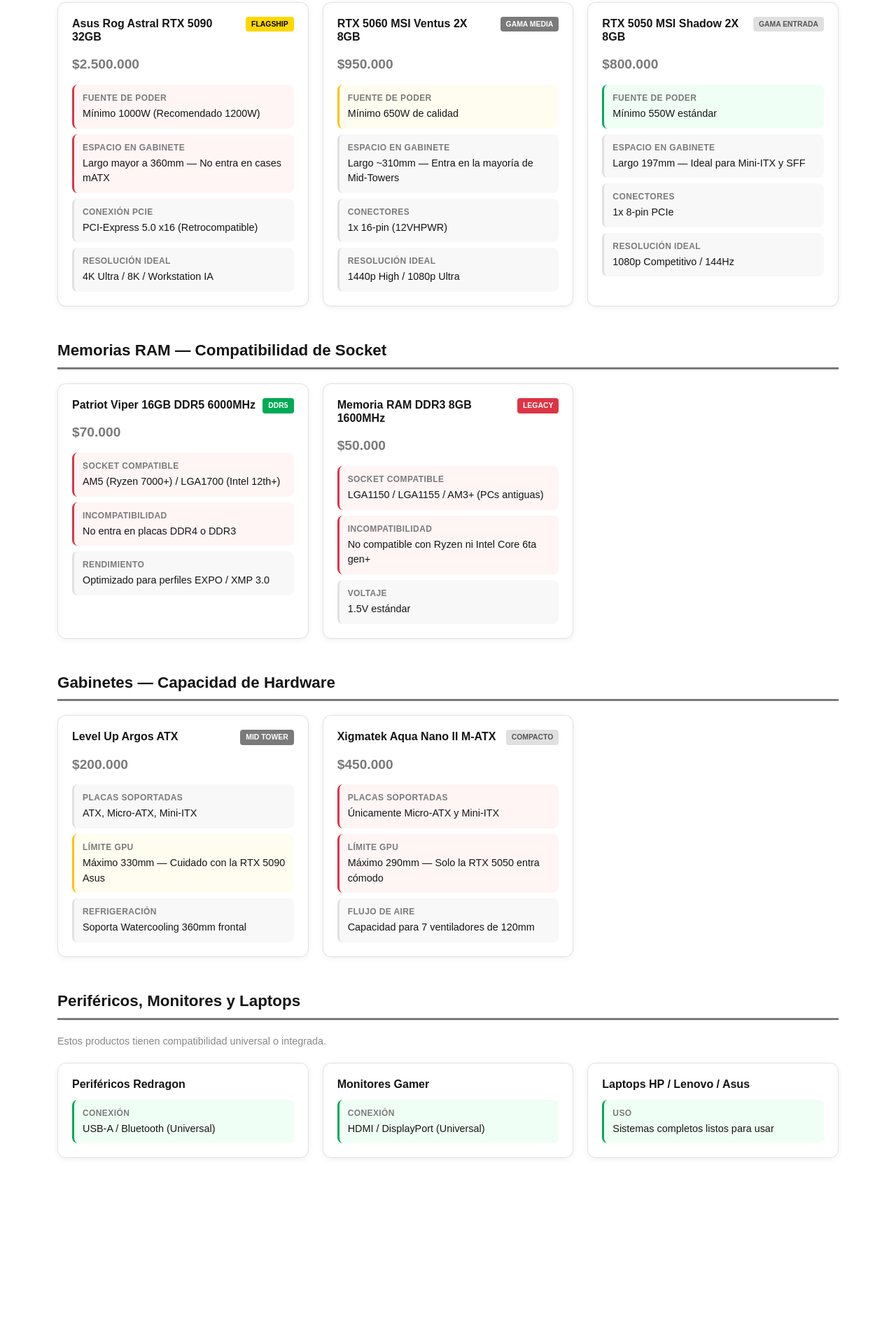
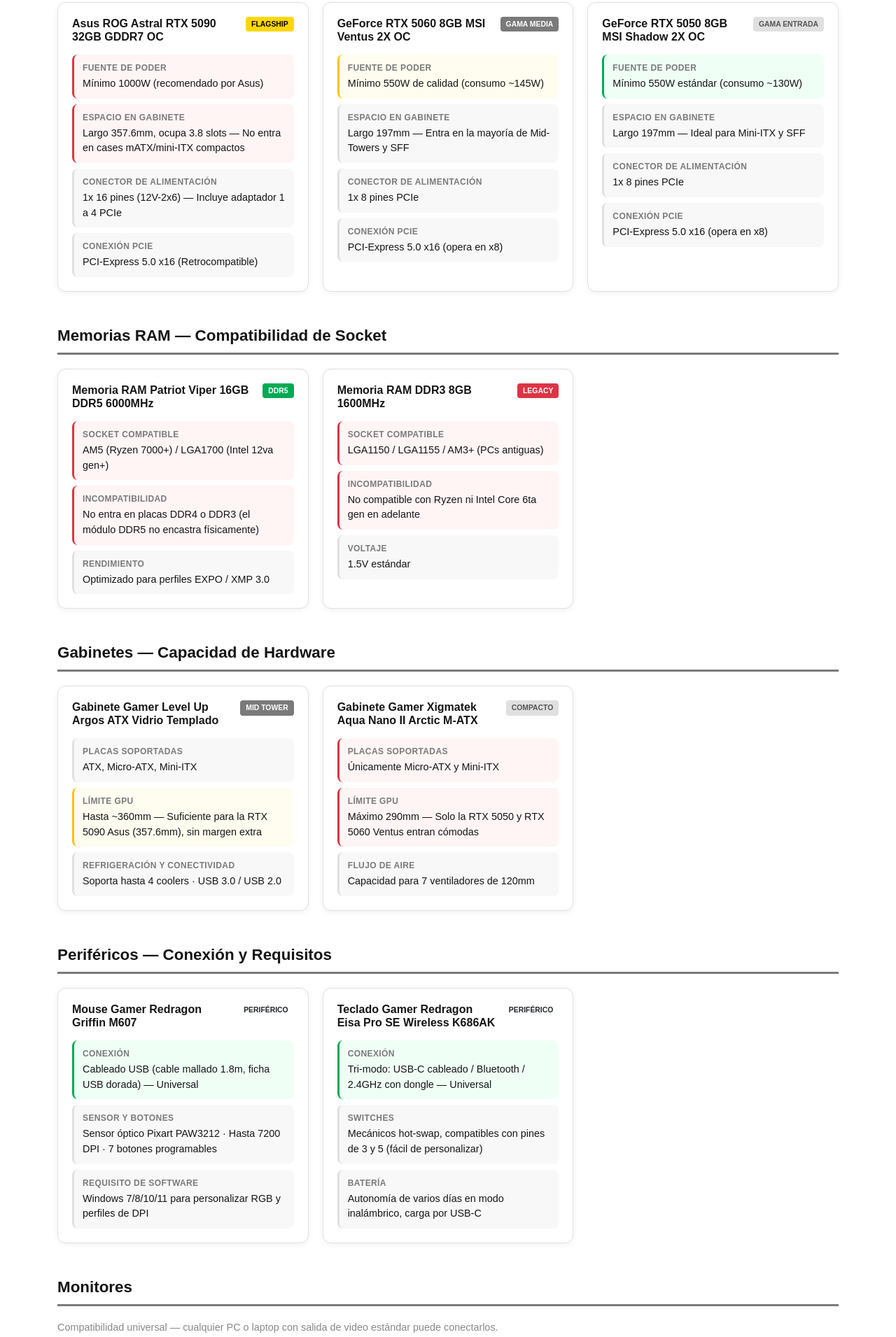
Before and after one commit to hirotakeshi/tiendarazer, a website: page public/compatibilidad.html in a window 1280 px wide. Shown: the part 445-2356 px from the top of the page at 70% size. Before the commit the page ends 2190 px from the top, so only its background shows below. Drawn offline with nearby package versions, Linux system fonts and the light colour scheme; a web font is replaced by a local one.

Commit message:
Update compatibilidad.html

```diff
--- a/public/compatibilidad.html
+++ b/public/compatibilidad.html
@@ -42,78 +42,75 @@
 
                 <div class="compat-card">
                     <div class="card-header-tech">
-                        <h3>Asus Rog Astral RTX 5090 32GB</h3>
+                        <h3>Asus ROG Astral RTX 5090 32GB GDDR7 OC</h3>
                         <span class="tech-tag high">Flagship</span>
                     </div>
-                    <p class="price">$2.500.000</p>
                     <div class="compat-info">
                         <div class="info-item req-critical">
                             <div class="label">Fuente de Poder</div>
-                            <div class="value">Mínimo 1000W (Recomendado 1200W)</div>
+                            <div class="value">Mínimo 1000W (recomendado por Asus)</div>
                         </div>
                         <div class="info-item req-critical">
                             <div class="label">Espacio en Gabinete</div>
-                            <div class="value">Largo mayor a 360mm — No entra en cases mATX</div>
+                            <div class="value">Largo 357.6mm, ocupa 3.8 slots — No entra en cases mATX/mini-ITX compactos</div>
+                        </div>
+                        <div class="info-item">
+                            <div class="label">Conector de Alimentación</div>
+                            <div class="value">1x 16 pines (12V-2x6) — Incluye adaptador 1 a 4 PCIe</div>
                         </div>
                         <div class="info-item">
                             <div class="label">Conexión PCIe</div>
                             <div class="value">PCI-Express 5.0 x16 (Retrocompatible)</div>
-                        </div>
-                        <div class="info-item">
-                            <div class="label">Resolución ideal</div>
-                            <div class="value">4K Ultra / 8K / Workstation IA</div>
                         </div>
                     </div>
                 </div>
 
                 <div class="compat-card">
                     <div class="card-header-tech">
-                        <h3>RTX 5060 MSI Ventus 2X 8GB</h3>
+                        <h3>GeForce RTX 5060 8GB MSI Ventus 2X OC</h3>
                         <span class="tech-tag mid">Gama Media</span>
                     </div>
-                    <p class="price">$950.000</p>
                     <div class="compat-info">
                         <div class="info-item req-warning">
                             <div class="label">Fuente de Poder</div>
-                            <div class="value">Mínimo 650W de calidad</div>
+                            <div class="value">Mínimo 550W de calidad (consumo ~145W)</div>
                         </div>
                         <div class="info-item">
                             <div class="label">Espacio en Gabinete</div>
-                            <div class="value">Largo ~310mm — Entra en la mayoría de Mid-Towers</div>
+                            <div class="value">Largo 197mm — Entra en la mayoría de Mid-Towers y SFF</div>
                         </div>
                         <div class="info-item">
-                            <div class="label">Conectores</div>
-                            <div class="value">1x 16-pin (12VHPWR)</div>
+                            <div class="label">Conector de Alimentación</div>
+                            <div class="value">1x 8 pines PCIe</div>
                         </div>
                         <div class="info-item">
-                            <div class="label">Resolución ideal</div>
-                            <div class="value">1440p High / 1080p Ultra</div>
+                            <div class="label">Conexión PCIe</div>
+                            <div class="value">PCI-Express 5.0 x16 (opera en x8)</div>
                         </div>
                     </div>
                 </div>
 
                 <div class="compat-card">
                     <div class="card-header-tech">
-                        <h3>RTX 5050 MSI Shadow 2X 8GB</h3>
+                        <h3>GeForce RTX 5050 8GB MSI Shadow 2X OC</h3>
                         <span class="tech-tag low">Gama Entrada</span>
                     </div>
-                    <p class="price">$800.000</p>
                     <div class="compat-info">
                         <div class="info-item req-safe">
                             <div class="label">Fuente de Poder</div>
-                            <div class="value">Mínimo 550W estándar</div>
+                            <div class="value">Mínimo 550W estándar (consumo ~130W)</div>
                         </div>
                         <div class="info-item">
                             <div class="label">Espacio en Gabinete</div>
                             <div class="value">Largo 197mm — Ideal para Mini-ITX y SFF</div>
                         </div>
                         <div class="info-item">
-                            <div class="label">Conectores</div>
-                            <div class="value">1x 8-pin PCIe</div>
+                            <div class="label">Conector de Alimentación</div>
+                            <div class="value">1x 8 pines PCIe</div>
                         </div>
                         <div class="info-item">
-                            <div class="label">Resolución ideal</div>
-                            <div class="value">1080p Competitivo / 144Hz</div>
+                            <div class="label">Conexión PCIe</div>
+                            <div class="value">PCI-Express 5.0 x16 (opera en x8)</div>
                         </div>
                     </div>
                 </div>
@@ -128,18 +125,17 @@
 
                 <div class="compat-card">
                     <div class="card-header-tech">
-                        <h3>Patriot Viper 16GB DDR5 6000MHz</h3>
+                        <h3>Memoria RAM Patriot Viper 16GB DDR5 6000MHz</h3>
                         <span class="tech-tag modern">DDR5</span>
                     </div>
-                    <p class="price">$70.000</p>
                     <div class="compat-info">
                         <div class="info-item req-critical">
                             <div class="label">Socket Compatible</div>
-                            <div class="value">AM5 (Ryzen 7000+) / LGA1700 (Intel 12th+)</div>
+                            <div class="value">AM5 (Ryzen 7000+) / LGA1700 (Intel 12va gen+)</div>
                         </div>
                         <div class="info-item req-critical">
                             <div class="label">Incompatibilidad</div>
-                            <div class="value">No entra en placas DDR4 o DDR3</div>
+                            <div class="value">No entra en placas DDR4 o DDR3 (el módulo DDR5 no encastra físicamente)</div>
                         </div>
                         <div class="info-item">
                             <div class="label">Rendimiento</div>
@@ -153,7 +149,6 @@
                         <h3>Memoria RAM DDR3 8GB 1600MHz</h3>
                         <span class="tech-tag legacy">Legacy</span>
                     </div>
-                    <p class="price">$50.000</p>
                     <div class="compat-info">
                         <div class="info-item req-critical">
                             <div class="label">Socket Compatible</div>
@@ -161,7 +156,7 @@
                         </div>
                         <div class="info-item req-critical">
                             <div class="label">Incompatibilidad</div>
-                            <div class="value">No compatible con Ryzen ni Intel Core 6ta gen+</div>
+                            <div class="value">No compatible con Ryzen ni Intel Core 6ta gen en adelante</div>
                         </div>
                         <div class="info-item">
                             <div class="label">Voltaje</div>
@@ -180,10 +175,9 @@
 
                 <div class="compat-card">
                     <div class="card-header-tech">
-                        <h3>Level Up Argos ATX</h3>
+                        <h3>Gabinete Gamer Level Up Argos ATX Vidrio Templado</h3>
                         <span class="tech-tag mid">Mid Tower</span>
                     </div>
-                    <p class="price">$200.000</p>
                     <div class="compat-info">
                         <div class="info-item">
                             <div class="label">Placas Soportadas</div>
@@ -191,21 +185,20 @@
                         </div>
                         <div class="info-item req-warning">
                             <div class="label">Límite GPU</div>
-                            <div class="value">Máximo 330mm — Cuidado con la RTX 5090 Asus</div>
+                            <div class="value">Hasta ~360mm — Suficiente para la RTX 5090 Asus (357.6mm), sin margen extra</div>
                         </div>
                         <div class="info-item">
-                            <div class="label">Refrigeración</div>
-                            <div class="value">Soporta Watercooling 360mm frontal</div>
+                            <div class="label">Refrigeración y Conectividad</div>
+                            <div class="value">Soporta hasta 4 coolers · USB 3.0 / USB 2.0</div>
                         </div>
                     </div>
                 </div>
 
                 <div class="compat-card">
                     <div class="card-header-tech">
-                        <h3>Xigmatek Aqua Nano II M-ATX</h3>
+                        <h3>Gabinete Gamer Xigmatek Aqua Nano II Arctic M-ATX</h3>
                         <span class="tech-tag low">Compacto</span>
                     </div>
-                    <p class="price">$450.000</p>
                     <div class="compat-info">
                         <div class="info-item req-critical">
                             <div class="label">Placas Soportadas</div>
@@ -213,7 +206,7 @@
                         </div>
                         <div class="info-item req-critical">
                             <div class="label">Límite GPU</div>
-                            <div class="value">Máximo 290mm — Solo la RTX 5050 entra cómodo</div>
+                            <div class="value">Máximo 290mm — Solo la RTX 5050 y RTX 5060 Ventus entran cómodas</div>
                         </div>
                         <div class="info-item">
                             <div class="label">Flujo de Aire</div>
@@ -225,21 +218,61 @@
             </div>
         </section>
 
-        <!-- PERIFÉRICOS, MONITORES Y LAPTOPS -->
+        <!-- PERIFÉRICOS -->
         <section class="compat-section">
-            <h2 class="section-title">Periféricos, Monitores y Laptops</h2>
-            <p class="section-subtitle">Estos productos tienen compatibilidad universal o integrada.</p>
+            <h2 class="section-title">Periféricos — Conexión y Requisitos</h2>
             <div class="compat-cards">
 
                 <div class="compat-card">
-                    <h3>Periféricos Redragon</h3>
-                    <div class="compat-info" style="margin-top:12px;">
+                    <div class="card-header-tech">
+                        <h3>Mouse Gamer Redragon Griffin M607</h3>
+                        <span class="tech-tag safe">Periférico</span>
+                    </div>
+                    <div class="compat-info">
                         <div class="info-item req-safe">
                             <div class="label">Conexión</div>
-                            <div class="value">USB-A / Bluetooth (Universal)</div>
+                            <div class="value">Cableado USB (cable mallado 1.8m, ficha USB dorada) — Universal</div>
+                        </div>
+                        <div class="info-item">
+                            <div class="label">Sensor y Botones</div>
+                            <div class="value">Sensor óptico Pixart PAW3212 · Hasta 7200 DPI · 7 botones programables</div>
+                        </div>
+                        <div class="info-item">
+                            <div class="label">Requisito de Software</div>
+                            <div class="value">Windows 7/8/10/11 para personalizar RGB y perfiles de DPI</div>
                         </div>
                     </div>
                 </div>
+
+                <div class="compat-card">
+                    <div class="card-header-tech">
+                        <h3>Teclado Gamer Redragon Eisa Pro SE Wireless K686AK</h3>
+                        <span class="tech-tag safe">Periférico</span>
+                    </div>
+                    <div class="compat-info">
+                        <div class="info-item req-safe">
+                            <div class="label">Conexión</div>
+                            <div class="value">Tri-modo: USB-C cableado / Bluetooth / 2.4GHz con dongle — Universal</div>
+                        </div>
+                        <div class="info-item">
+                            <div class="label">Switches</div>
+                            <div class="value">Mecánicos hot-swap, compatibles con pines de 3 y 5 (fácil de personalizar)</div>
+                        </div>
+                        <div class="info-item">
+                            <div class="label">Batería</div>
+                            <div class="value">Autonomía de varios días en modo inalámbrico, carga por USB-C</div>
+                        </div>
+                    </div>
+                </div>
+
+            </div>
+        </section>
+
+        <!-- MONITORES -->
+        <section class="compat-section">
+            <h2 class="section-title">Monitores</h2>
+            <p class="section-subtitle">Compatibilidad universal — cualquier PC o laptop con salida de video estándar puede conectarlos.</p>
+            <div class="compat-cards">
 
                 <div class="compat-card">
                     <h3>Monitores Gamer</h3>
@@ -251,12 +284,21 @@
                     </div>
                 </div>
 
+            </div>
+        </section>
+
+        <!-- LAPTOPS -->
+        <section class="compat-section">
+            <h2 class="section-title">Laptops</h2>
+            <p class="section-subtitle">Sistemas completos, sin necesidad de verificar compatibilidad de componentes.</p>
+            <div class="compat-cards">
+
                 <div class="compat-card">
                     <h3>Laptops HP / Lenovo / Asus</h3>
                     <div class="compat-info" style="margin-top:12px;">
                         <div class="info-item req-safe">
                             <div class="label">Uso</div>
-                            <div class="value">Sistemas completos listos para usar</div>
+                            <div class="value">Listas para usar, no requieren armado ni verificación de compatibilidad</div>
                         </div>
                     </div>
                 </div>
@@ -267,8 +309,24 @@
     </div>
 </main>
 
+<!-- PANEL CARRITO -->
+<div id="cart-panel" class="cart-panel">
+    <div class="cart-header">
+        <h2>Tu carrito</h2>
+        <span id="close-cart">✖</span>
+    </div>
+    <div id="cart-items" class="cart-items"></div>
+    <div class="cart-footer">
+        <h3>Total: <span id="cart-total">$0</span></h3>
+        <button id="buy-cart">Comprar</button>
+        <button id="clear-cart">Vaciar carrito</button>
+    </div>
+</div>
+
+
 <script src="https://cdn.jsdelivr.net/npm/bootstrap@5.3.3/dist/js/bootstrap.bundle.min.js"></script>
 <script src="https://kit.fontawesome.com/92b8cfdb2b.js" crossorigin="anonymous"></script>
 <script src="carrito-frontend.js"></script>
 
+</body>
 </html>
```
